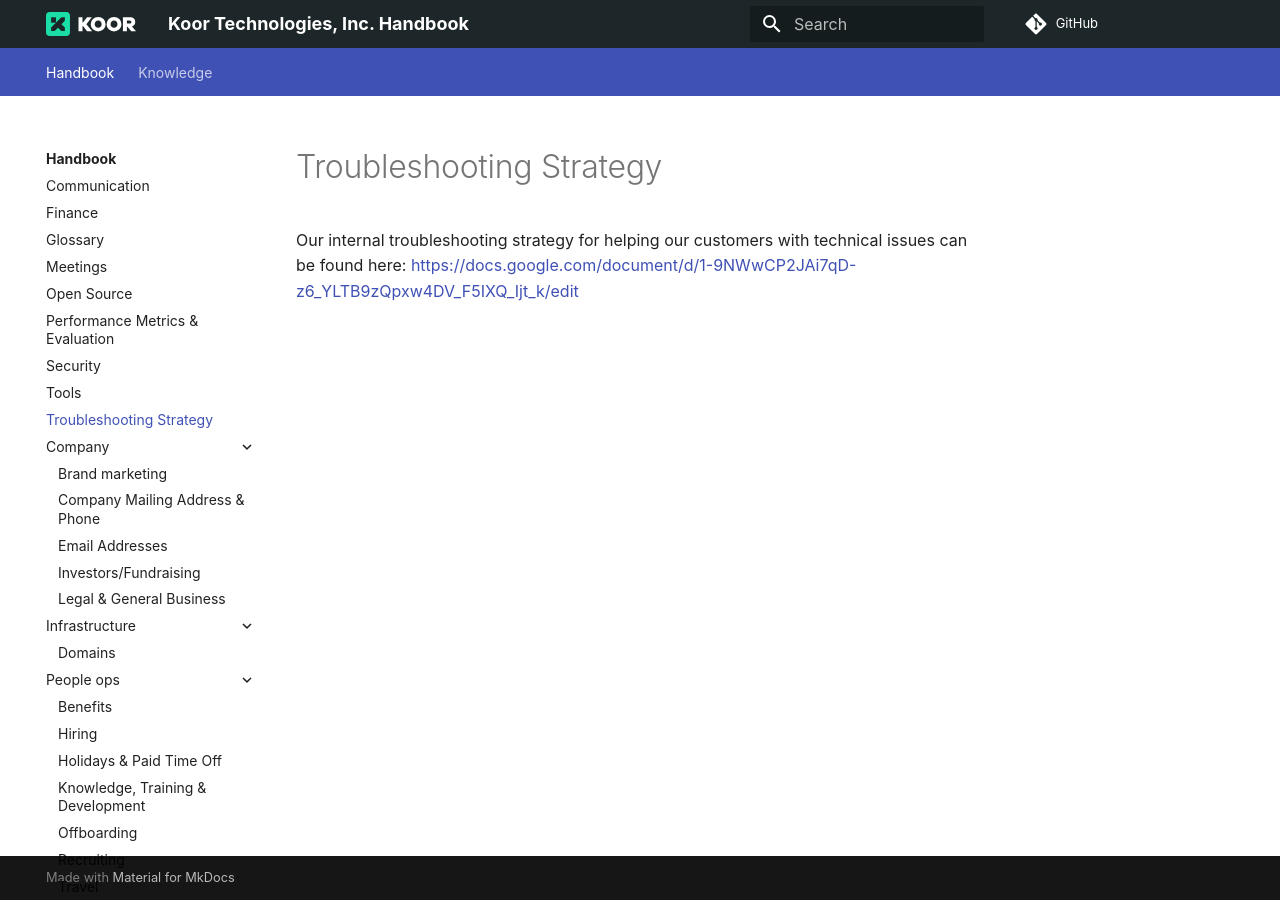
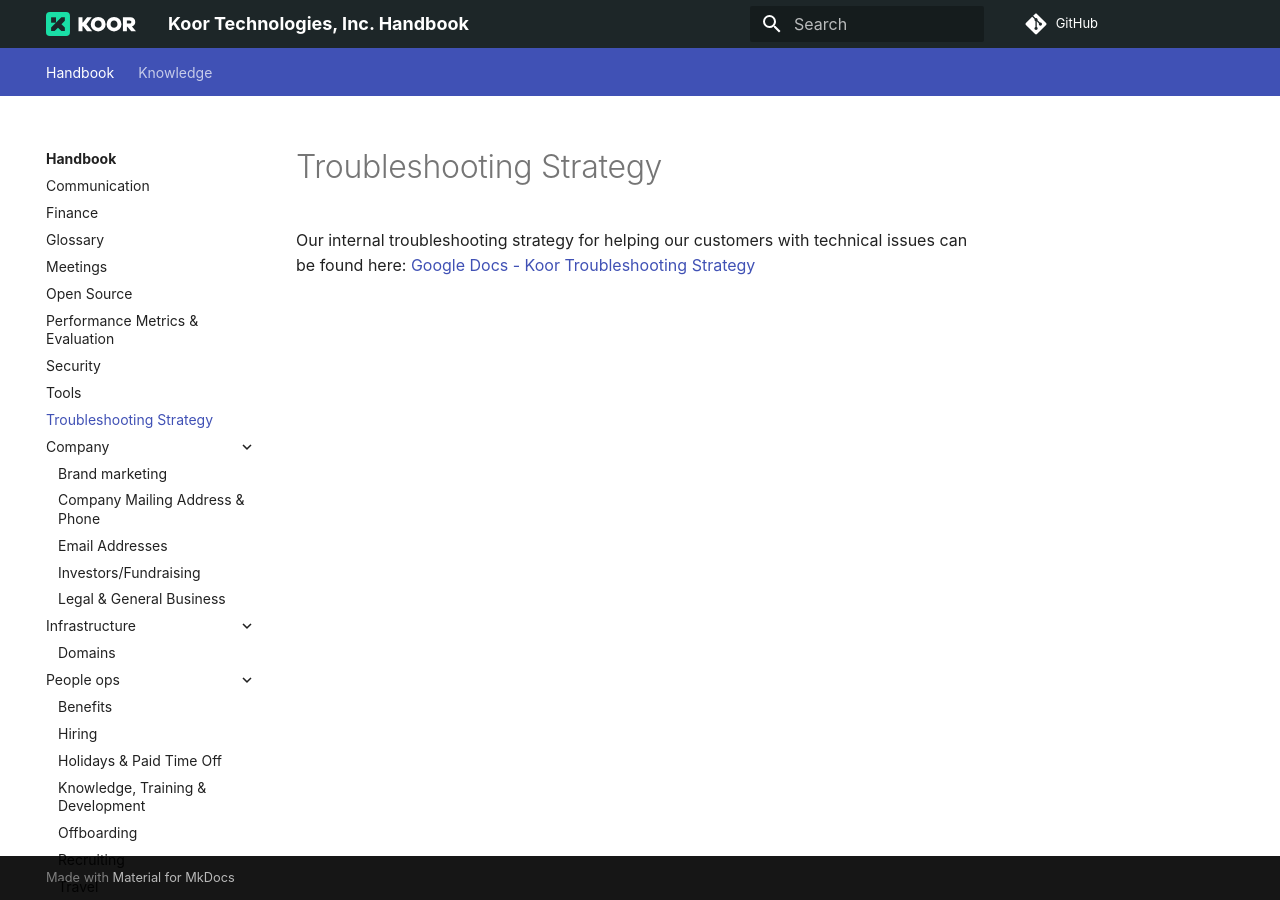
Before and after one commit to koor-tech/handbook.koor.tech, an MkDocs documentation site: the page built from docs/handbook/troubleshooting-strategy.md, in a window 1280 px wide. Built offline with MkDocs 1.6.1 and Material for MkDocs 9.7.7, drawn with Linux system fonts in a browser that asks for light colours; comment, search, counter and statistics services are not loaded.

Commit message:
fix markdown lint issues
Signed-off-by: Alexander Trost <galexrt@googlemail.com>

```diff
--- a/docs/handbook/troubleshooting-strategy.md
+++ b/docs/handbook/troubleshooting-strategy.md
@@ -2,4 +2,4 @@
 title: Troubleshooting Strategy
 ---
 
-Our internal troubleshooting strategy for helping our customers with technical issues can be found here: https://docs.google.com/document/d/1-9NWwCP2JAi7qD-z6_YLTB9zQpxw4DV_F5IXQ_Ijt_k/edit
+Our internal troubleshooting strategy for helping our customers with technical issues can be found here: [Google Docs - Koor Troubleshooting Strategy](https://docs.google.com/document/d/1-9NWwCP2JAi7qD-z6_YLTB9zQpxw4DV_F5IXQ_Ijt_k/edit)
```
